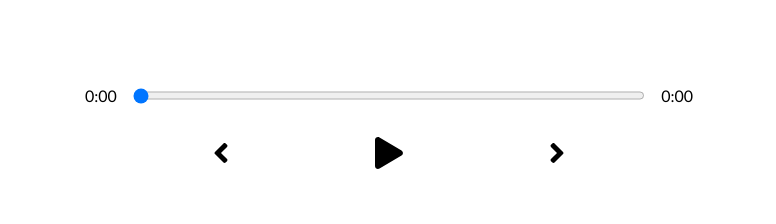
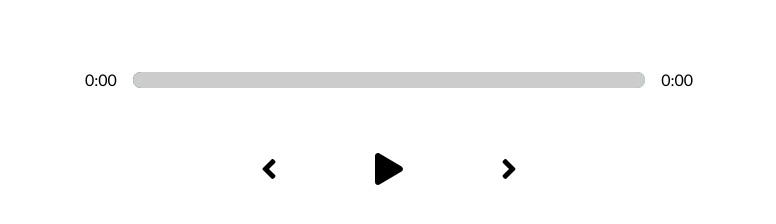
Before and after one commit to andrejfernandez/DevEdReactCourse, a React (Create React App) app in the folder Chapter-03/react-music-player/: page / in a window 1280 px wide. Shown: the part 490-714 px from the top of the page, without its empty margins (251-1027 px from the left). Built offline with nearby package versions, Linux system fonts and the light colour scheme.

Commit message:
Added to music player

```diff
--- a/Chapter-03/react-music-player/src/App.js
+++ b/Chapter-03/react-music-player/src/App.js
@@ -21,6 +21,7 @@
   const [songInfo, setSongInfo] = useState({
     currentTime: 0,
     duration: 0,
+    animationPercentage: 0,
   });
   const [libraryStatus, setLibraryStatus] = useState(false);
 
@@ -30,7 +31,17 @@
     const currentTime = e.target.currentTime;
     const duration = e.target.duration;
     //console.log(e.target.duration);
-    setSongInfo({ ...songInfo, currentTime, duration });
+    //Calculate Percentage
+    const roundedCurrent = Math.round(currentTime);
+    const roundedDuration = Math.round(duration);
+    const animation = Math.round((roundedCurrent / roundedDuration) * 100);
+    console.log(animation + "%");
+    setSongInfo({
+      ...songInfo,
+      currentTime,
+      duration,
+      animationPercentage: animation,
+    });
   };
 
   return (
--- a/Chapter-03/react-music-player/src/components/Player.js
+++ b/Chapter-03/react-music-player/src/components/Player.js
@@ -82,12 +82,21 @@
     );
   };
 
-  //State
+  //Add Style
+  const trackAnim = {
+    transform: `translateX(${songInfo.animationPercentage}%)`,
+  };
 
   return (
     <div className="player">
       <div className="time-control">
         <p>{getTime(songInfo.currentTime)}</p>
+        <div
+          style={{
+            background: `linear-gradient(to right, ${currentSong.color[0]}, ${currentSong.color[1]})`,
+          }}
+          className="track"
+        >
           <input
             min={0}
             max={songInfo.duration}
@@ -95,6 +104,8 @@
             onChange={dragHandler}
             type="range"
           />
+          <div style={trackAnim} className="animate-track"></div>
+        </div>
         <p>{songInfo.duration ? getTime(songInfo.duration) : "0:00"}</p>
       </div>
       <div className="play-control">
--- a/Chapter-03/react-music-player/src/styles/_player.scss
+++ b/Chapter-03/react-music-player/src/styles/_player.scss
@@ -9,12 +9,17 @@
 .time-control {
   width: 50%; // Stretches out the content
   display: flex;
+  align-items: center;
   input {
     width: 100%;
-		padding: 1rem 0rem; //1rem=top/bottom 0rem=left/right
+    -webkit-appearance: none;
+    background: transparent;
+    cursor: pointer;
   }
   p {
-		padding: 1rem;
+    padding: 2 rem;
+    padding-left: 1rem;
+    padding-right: 1rem;
   }
 }
 
@@ -22,9 +27,38 @@
   display: flex;
   justify-content: space-between;
   align-items: center;
-	padding: 1rem;
+  padding: 4rem;
   width: 30%;
   svg {
     cursor: pointer; // Shows a pointer when moused over
   }
 }
+
+input[type="range"]:focus {
+  outline: none;
+}
+
+input[type="range"]::-webkit-slider-thumb {
+  -webkit-appearance: none;
+  height: 16px;
+  width: 16px;
+}
+.track {
+  background: lightblue;
+  width: 100%;
+  height: 1rem;
+  position: relative;
+  border-radius: 1rem;
+  overflow: hidden;
+}
+
+.animate-track {
+  background: rgb(204, 204, 204);
+  width: 100%;
+  height: 100%;
+  position: absolute;
+  top: 0;
+  left: 0;
+  transform: translateX(0%);
+  pointer-events: none;
+}
```
Lines whose indentation alone changed are shown as unchanged.
